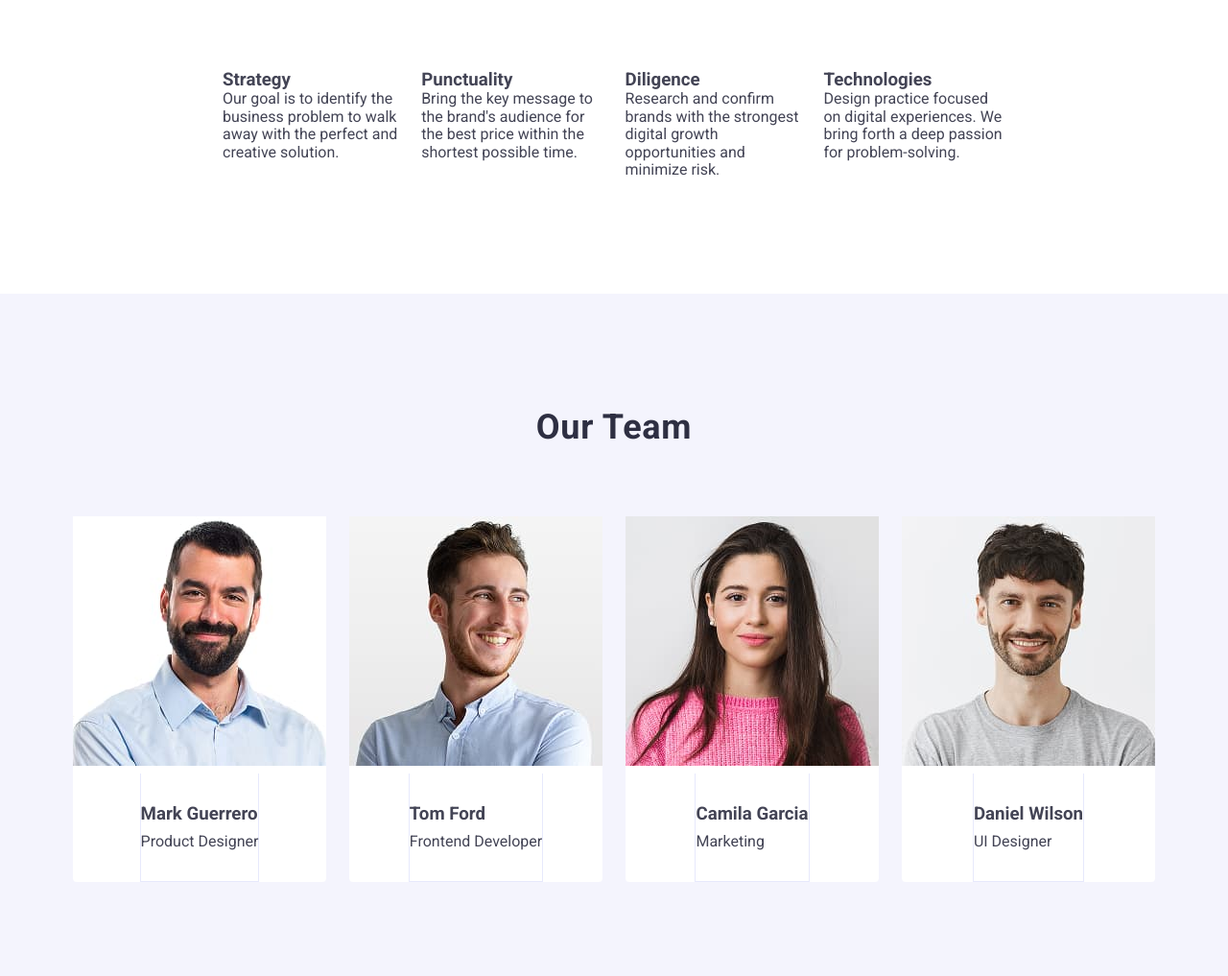
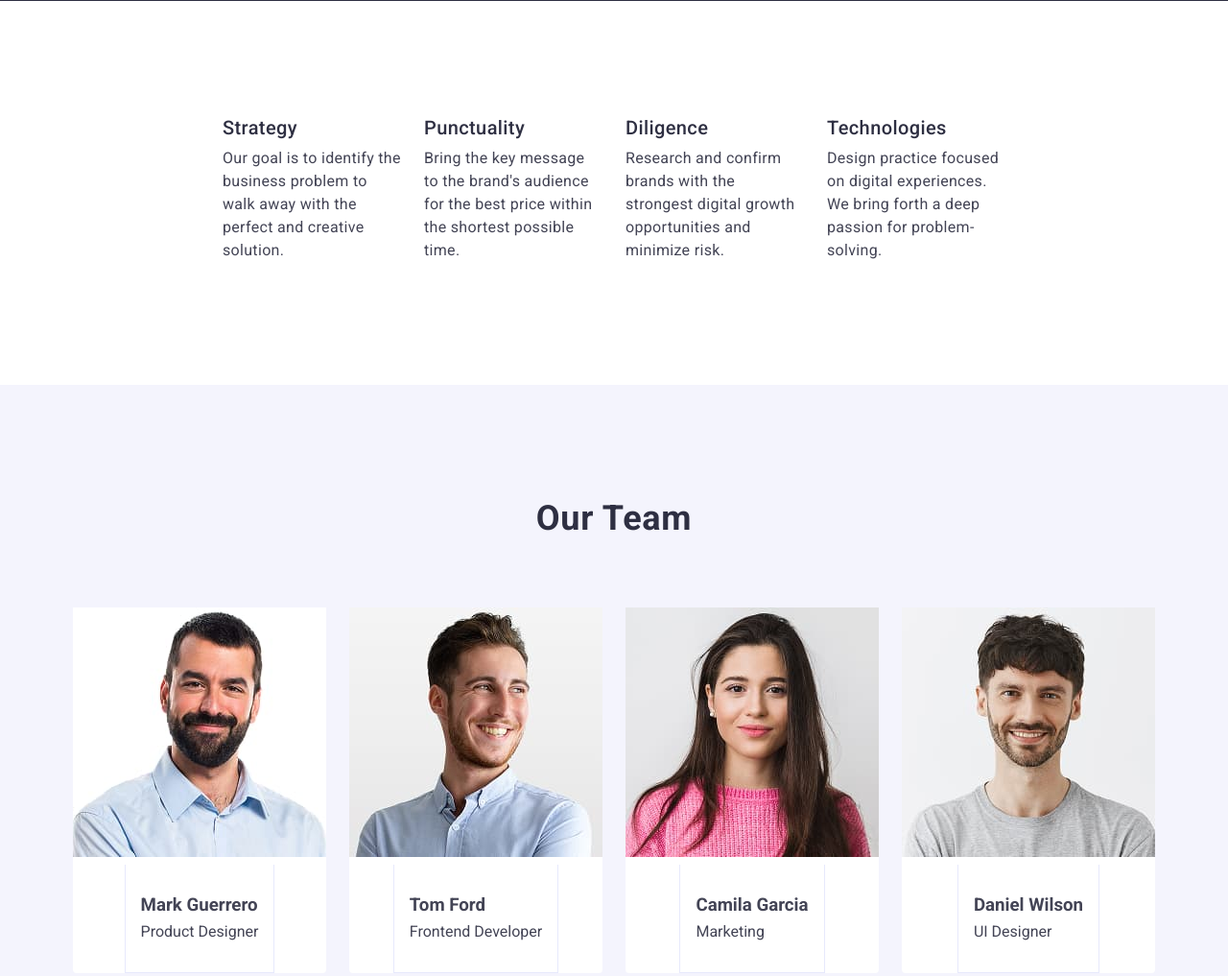
Before and after one commit to Alporokh/goit-markup-hw-03, a plain HTML site: page index.html in a window 1280 px wide. Shown: the part 720-1737 px from the top of the page at 96% size. Drawn offline with nearby package versions, Linux system fonts and the light colour scheme.

Commit message:
update all

```diff
--- a/css/styles.css
+++ b/css/styles.css
@@ -40,15 +40,13 @@ a {
     display: flex;
     justify-content: space-between;
     padding: 24px 0;
-
-}
+      }
 
 .container {
 max-width: 1158px;
 margin: 0 auto;
 padding: 0 15px;
-
-}
+ }
 
 .page-header {
     background-color: #fff;
@@ -83,6 +81,7 @@ padding: 0 15px;
 .footer-logo .logo-part {
     color: #f4f4fd;
     display: inline-block;
+    margin-bottom: 16px;
 }
 
 .footer-container {
@@ -106,7 +105,7 @@ padding: 0 15px;
         padding: 24px 0;
 }
 
-nav-item {
+.nav-item {
     padding: 24px 0;
 }
 
@@ -138,16 +137,16 @@ nav-item {
 .page-footer {
     background-color:#2e2f42;
     padding: 100px 0;
-    margin:  auto;
+    margin: auto;
     padding-left: 15px;
     padding-right: 15px;
         }
+
 .footer-container {
     width: 1158px;
     margin: 0 auto;
     padding-left: 15px;
     padding-right: 15px;
-    display: inline-block;
     margin-bottom: 16px;
 }
 
@@ -191,6 +190,8 @@ nav-item {
    border-radius: 4px;
    min-width: 169px;
    text-align: center;
+   display: block;
+   margin: 48px auto 0 auto;
 }
 
 .button-text {
@@ -259,13 +260,14 @@ nav-item {
     border-radius: 0px 0px 4px 4px;
    }
 
-.first-card {
+.card {
        border-radius: 0 0 4px 4px;
        overflow: hidden;
+       text-align: center;
    }
 
 .card-info {
-       padding: 32px 0;
+    padding: 32px 16px;
    }
 
 
@@ -281,14 +283,37 @@ nav-item {
 .section-about {
    background-color: #fff;
    padding: 120px 0;
-       }
+         }
 
 .about-list {
     display: flex;
     gap: 24px;
     justify-content: space-between;
     margin: 0 156px;
-     }
+    margin-bottom: 8px;
+         }
+
+.about-item {
+    width: calc((100% - 72px) / 4);
+}
+
+.title {
+    font-family: "Roboto", sans-serif;
+    font-weight: 500;
+    font-size: 20px;
+    line-height: 1.2;
+    letter-spacing: 0.02em;
+    color: #2e2f42;
+    margin-bottom: 8px;
+         }
+.text {
+    font-family: "Roboto", sans-serif;
+    font-weight: 400;
+    font-size: 16px;
+    line-height: 1.5;
+    letter-spacing: 0.02em;
+    color: #434455;
+}
 
 .section-portfolio {
     background-color: #fff;
--- a/index.html
+++ b/index.html
@@ -57,21 +57,21 @@
             <div class="container">
             <h2 class="visually-hidden">Section Title for Screen Readers</h2>
             <ul class="about-list">
-                <li>
+                <li class="about-item">
                     <h3 class="title">Strategy</h3>
                     <p class="text">Our goal is to identify the business problem to walk away with the perfect and creative solution.</p>
                 </li>
-                <li>
+                <li class="about-item">
                     <h3 class="title">Punctuality</h3>
                     <p class="text">Bring the key message to the brand's audience for the best price within the shortest possible
                         time.</p>
                 </li>
-                <li>
+                <li class="about-item">
                     <h3 class="title">Diligence</h3>
                     <p class="text">Research and confirm brands with the strongest digital growth opportunities and minimize risk.
                     </p>
                 </li>
-                <li>
+                <li class="about-item">
                     <h3 class="title">Technologies</h3>
                     <p class="text">Design practice focused on digital experiences. We bring forth a deep passion for
                         problem-solving.</p>
@@ -84,28 +84,28 @@
             <div class="container">
             <h2 class="section-title">Our Team</h2>
             <ul class="gallery-list">
-                <li class="item-gallery first-card">
+                <li class="item-gallery card">
                     <img src="./images/Mark.jpg" width="264" alt="Mark Guerrero">
                     <div class="card-info">
                         <h3 class="card-title">Mark Guerrero</h3>
                         <p class="card-text">Product Designer</p>
                     </div>
                 </li>
-                <li class="item-gallery">
+                <li class="item-gallery card">
                     <img src="./images/Tom.jpg" width="264" alt="Tom Ford">
                     <div class="card-info">
                         <h3 class="card-title">Tom Ford</h3>
                         <p class="card-text">Frontend Developer</p>
                     </div>
                 </li>
-                <li class="item-gallery">
+                <li class="item-gallery card">
                     <img src="./images/Camila.jpg" width="264" alt="Camila Garcia">
                     <div class="card-info">
                         <h3 class="card-title">Camila Garcia</h3>
                         <p class="card-text">Marketing</p>
                     </div>
                 </li>
-                <li class="item-gallery">
+                <li class="item-gallery card">
                     <img src="./images/Daniel.jpg" width="264" alt="Daniel Wilson">
                     <div class="card-info">
                         <h3 class="card-title">Daniel Wilson</h3>
```
